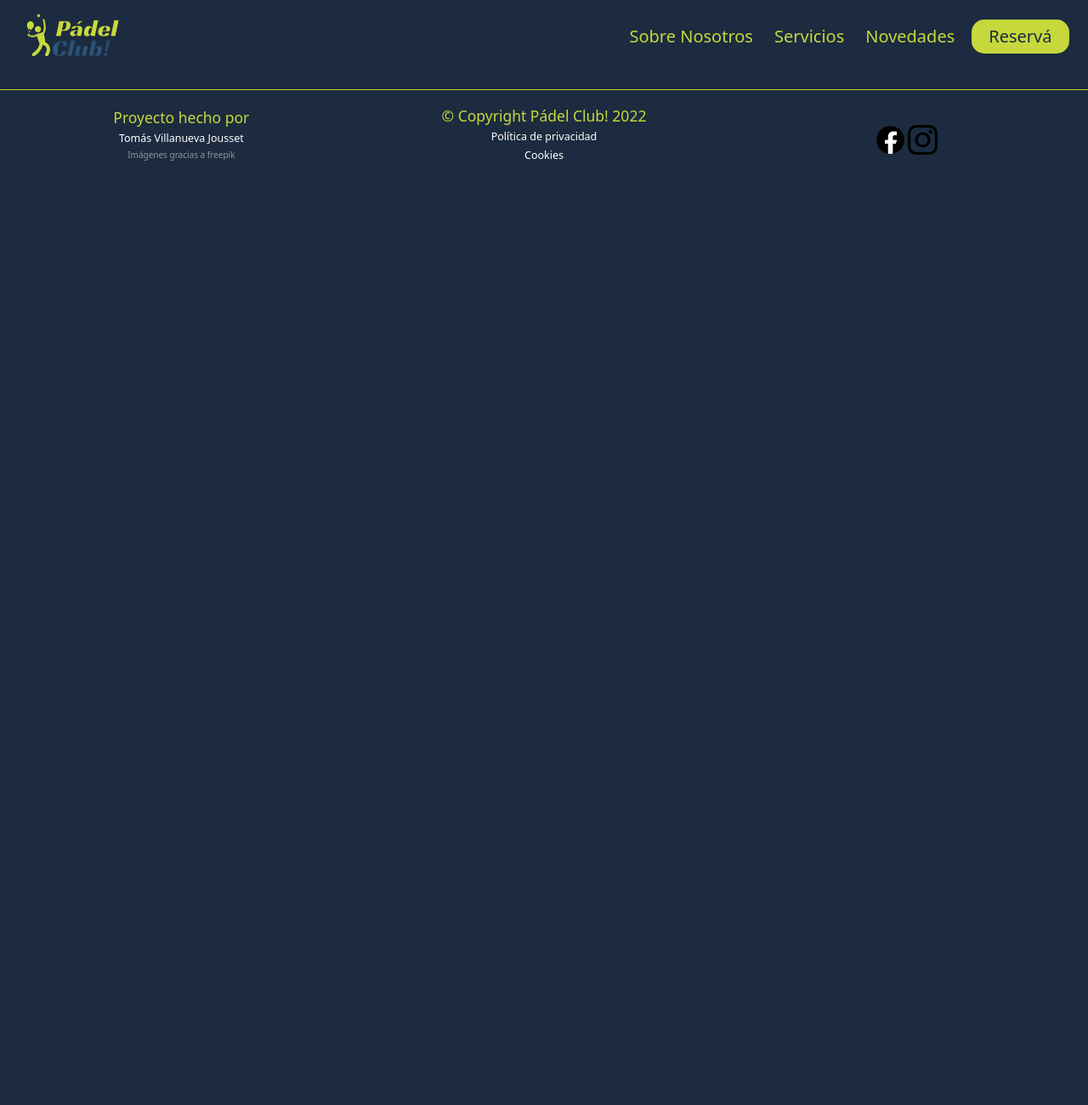
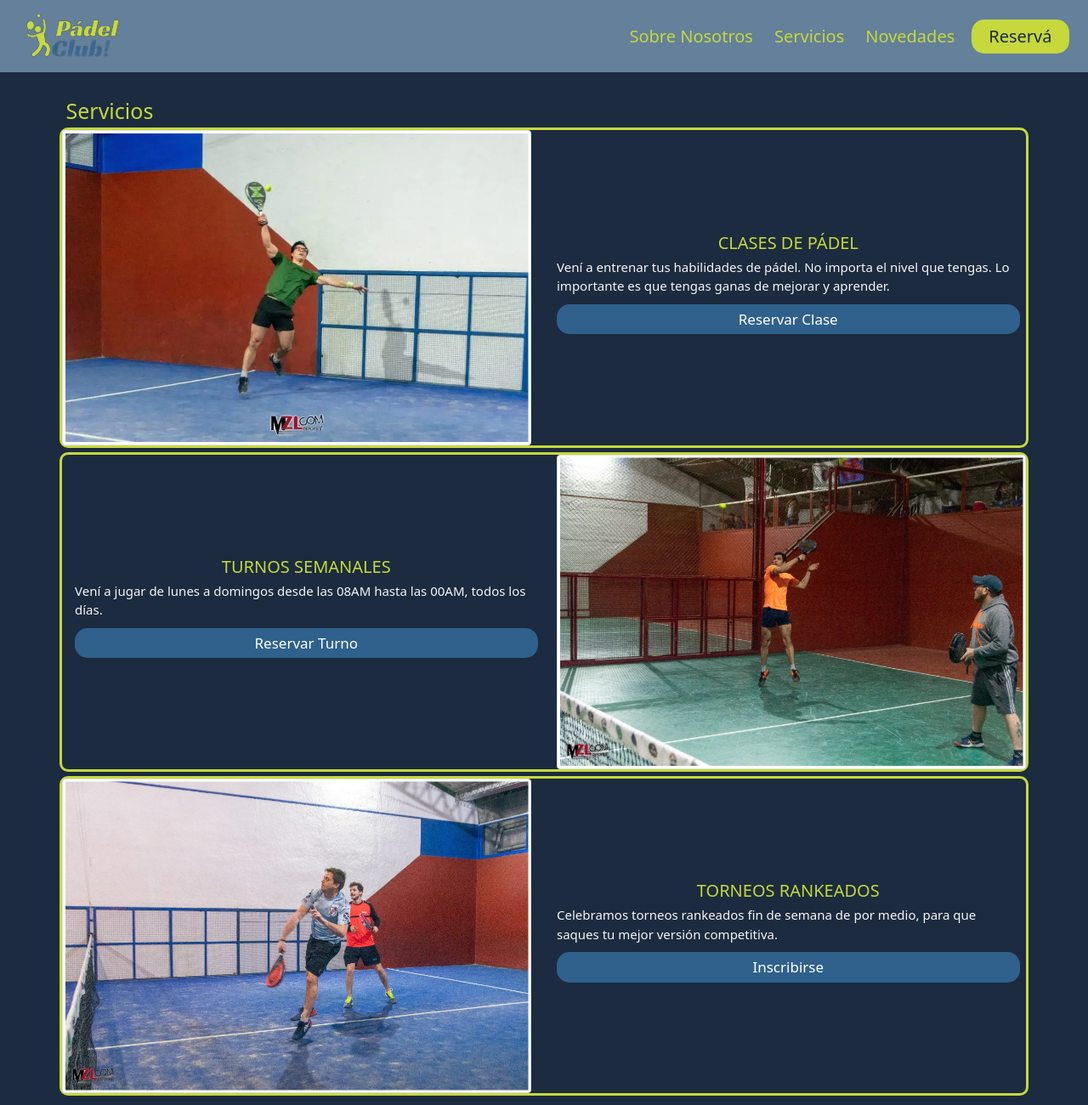
Before and after one commit to tom-villanueva/PF-Villanueva, a plain HTML site: page pages/services.html in a window 1280 px wide. Shown: the top 1300 px of the page at 85% size. Before the commit the page ends 800 px from the top, so only its background shows below. Drawn offline with nearby package versions, Linux system fonts and the light colour scheme.

Commit message:
página servicios funcionando

```diff
--- a/css/style.css
+++ b/css/style.css
@@ -144,7 +144,7 @@ h1,h2,h3{
 
         .btn-header {
             color: rgba(245,245,245,1);
-            background-color: rgba(149, 185, 216, 1);
+            background-color: rgba(47, 97, 140, 1);
             text-transform: uppercase;
             font-size: 2rem;
             border: 0px;
@@ -163,7 +163,7 @@ h1,h2,h3{
         #btns-col .hero__btn {
             height: 100%;
             width: 100%;
-            background-color: transparent;
+            background: transparent;
             box-shadow:
                 inset 2px 2px rgba(198, 216, 60, 0.5),
                 2px 2px rgba(198, 216, 60, 0.5);
@@ -171,7 +171,11 @@ h1,h2,h3{
         }
 
         #btns-col .hero__btn:hover {
-            background: linear-gradient(0deg, rgba(28, 43, 63, 1)0%, rgba(101, 149, 191, 1) 100%);
+            background: rgba(198, 216, 60, 0.85);
+        }
+
+        #btns-col .hero__btn:hover h2{
+            color: rgba(28, 43, 63, 1);
         }
 
     #services {
@@ -272,3 +276,27 @@ h1,h2,h3{
 .about-us-employee img:hover {
     filter: grayscale(0);
 }
+
+/*----------------------------*/
+/*      Services Styles
+/*----------------------------*/
+
+.services-card {
+    border-radius: 10px;
+    border: 3px solid rgba(198, 216, 60, 1);
+}
+
+.services-text p{
+    font-size: 1.5rem;
+    color: rgba(245,245,245,1);
+}
+
+.btn-service {
+    color: rgba(245,245,245,1);
+    background-color: rgba(47, 97, 140, 1);
+    text-transform: capitalize;
+    font-size: 1.7rem;
+    border: 0px;
+    border-radius: 15px;
+    padding: 5px 10px;
+}
--- a/pages/services.html
+++ b/pages/services.html
@@ -1,19 +1,22 @@
 <!DOCTYPE html>
 <html lang="en">
+
 <head>
     <meta charset="UTF-8">
     <meta http-equiv="X-UA-Compatible" content="IE=edge">
     <meta name="viewport" content="width=device-width, initial-scale=1.0">
     <title>Pádel Club | Reservá tu cancha</title>
     <link rel="shortcut icon" href="../assets/img/icons/favicon.ico" type="image/x-icon">
-    <link href="https://cdn.jsdelivr.net/npm/bootstrap@5.2.1/dist/css/bootstrap.min.css" rel="stylesheet" integrity="sha384-iYQeCzEYFbKjA/T2uDLTpkwGzCiq6soy8tYaI1GyVh/UjpbCx/TYkiZhlZB6+fzT" crossorigin="anonymous">
-    <link rel="stylesheet" href="https://cdnjs.cloudflare.com/ajax/libs/animate.css/4.1.1/animate.min.css"/>
+    <link href="https://cdn.jsdelivr.net/npm/bootstrap@5.2.1/dist/css/bootstrap.min.css" rel="stylesheet"
+        integrity="sha384-iYQeCzEYFbKjA/T2uDLTpkwGzCiq6soy8tYaI1GyVh/UjpbCx/TYkiZhlZB6+fzT" crossorigin="anonymous">
+    <link rel="stylesheet" href="https://cdnjs.cloudflare.com/ajax/libs/animate.css/4.1.1/animate.min.css" />
     <link rel="stylesheet" href="../css/style.css">
 </head>
+
 <body class="bg-darkBlue">
     <!-- Navbar starts -->
-    <header>
-        <nav class="navbar navbar-expand-md" id="navigationBar">
+    <header id="header" class="sticky-top">
+        <nav class="navbar navbar-expand-md sticky-top bg-lightBlue" id="navigationBar">
             <div class="container-fluid">
                 <a class="navbar-brand" href="../index.html">
                     <img src="../assets/img/icons/logo.png" alt="Pádel Club! logo">
@@ -51,6 +54,80 @@
         </nav>
     </header>
     <!-- Navbar ends  -->
+
+    <main>
+        <section class="container my-5">
+            <h1>Servicios</h1>
+            <!-- Traning service starts -->
+            <article class="services-card row row-cols-1 row-cols-md-2 d-flex flex-md-row flex-column align-items-sm-center mb-2">
+                <figure class="pe-md-4 m-0 p-0">
+                    <img src="../assets/img/services/services-trainer.webp" alt="services trainer image padel club"
+                        class="w-100 img-thumbnail">
+                </figure>
+                <div class="d-flex flex-column ps-md-4">
+                    <figcaption class="services-text text-center text-md-start">
+                        <h2>
+                            Clases de Pádel
+                        </h2>
+                        <p>
+                            Vení a entrenar tus habilidades de pádel. No importa el nivel que tengas. Lo importante es
+                            que tengas ganas de mejorar y aprender.
+                        </p>
+                    </figcaption>
+                    <a href="./contact.html" class="w-100 btn-service bg-mediumBlue mb-3 text-white text-center" role="button">
+                        Reservar clase
+                    </a>
+                </div>
+            </article>
+            <!-- Training service ends -->
+
+            <!-- Turnos service starts -->
+            <article class="services-card row row-cols-1 row-cols-md-2 d-flex flex-md-row flex-column-reverse align-items-sm-center mb-2">
+                <div class="d-flex flex-column ps-md-4">
+                    <figcaption class="services-text text-center text-md-start">
+                        <h2>
+                            Turnos Semanales
+                        </h2>
+                        <p>
+                            Vení a jugar de lunes a domingos desde las 08AM hasta las 00AM, todos los días.
+                        </p>
+                    </figcaption>
+                    <a href="./contact.html" class="w-100 btn-service bg-mediumBlue mb-3 text-white text-center" role="button">
+                        Reservar turno
+                    </a>
+                </div>
+                <figure class="ps-md-4 m-0 p-0">
+                    <img src="../assets/img/services/services-turno.webp" alt="services trainer image padel club"
+                        class="w-100 img-thumbnail">
+                </figure>
+            </article>
+            <!-- Turnos service ends -->
+
+             <!-- Torneos service starts -->
+             <article class="services-card row row-cols-1 row-cols-md-2 d-flex flex-md-row flex-column align-items-sm-center">
+                <figure class="pe-md-4 m-0 p-0">
+                    <img src="../assets/img/services/services-torneo.webp" alt="services trainer image padel club"
+                        class="w-100 img-thumbnail">
+                </figure>
+                <div class="d-flex flex-column ps-md-4">
+                    <figcaption class="services-text text-center text-md-start">
+                        <h2>
+                            Torneos Rankeados
+                        </h2>
+                        <p>
+                            Celebramos torneos rankeados fin de semana de por medio, para que saques tu mejor versión competitiva.
+                        </p>
+                    </figcaption>
+                    <a href="./contact.html" class="w-100 btn-service bg-mediumBlue mb-3 text-white text-center" role="button">
+                        Inscribirse
+                    </a>
+                </div>
+            </article>
+            <!-- Torneos service ends -->
+
+        </section>
+    </main>
+
     <!-- footer starts -->
     <footer class="container-fluid" id="footer">
         <div class="row d-flex align-items-center">
@@ -59,7 +136,8 @@
                 <h4 class="color-greenBall fs-3">
                     Proyecto hecho por
                 </h4>
-                <a class="d-block text-white fs-5 mb-1 dev-animation" href="https://github.com/tom-villanueva" target="_blank">
+                <a class="d-block text-white fs-5 mb-1 dev-animation" href="https://github.com/tom-villanueva"
+                    target="_blank">
                     Tomás Villanueva Jousset
                 </a>
                 <a class="d-block text-white-50" href="https://www.freepik.com/photos/padel-tennis" target="_blank">
@@ -89,6 +167,9 @@
     </footer>
     <!-- footer ends -->
     <!-- BS js -->
-    <script src="https://cdn.jsdelivr.net/npm/bootstrap@5.2.1/dist/js/bootstrap.bundle.min.js" integrity="sha384-u1OknCvxWvY5kfmNBILK2hRnQC3Pr17a+RTT6rIHI7NnikvbZlHgTPOOmMi466C8" crossorigin="anonymous"></script>
+    <script src="https://cdn.jsdelivr.net/npm/bootstrap@5.2.1/dist/js/bootstrap.bundle.min.js"
+        integrity="sha384-u1OknCvxWvY5kfmNBILK2hRnQC3Pr17a+RTT6rIHI7NnikvbZlHgTPOOmMi466C8"
+        crossorigin="anonymous"></script>
 </body>
+
 </html>
```
